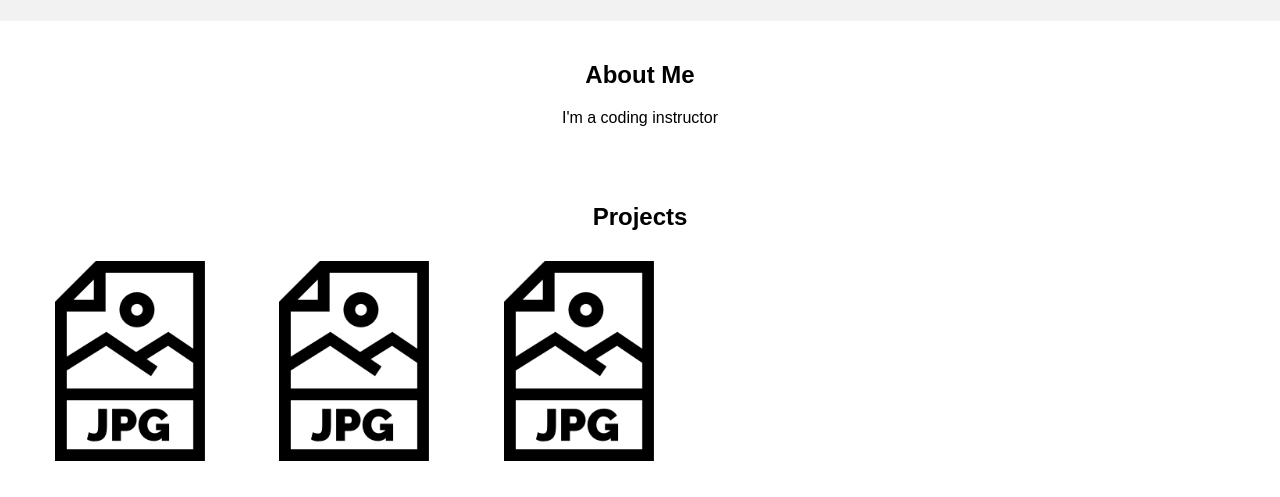
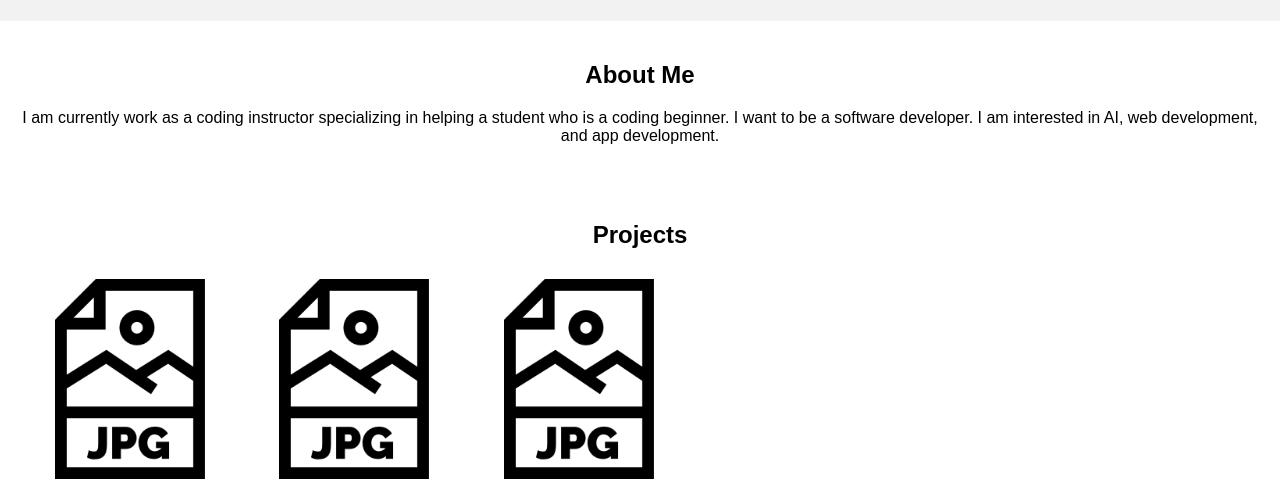
Before and after one commit to JJH0327/test.github.io, a plain HTML site: page index.html in a window 1280 px wide. Shown: the part 303-800 px from the top of the page. Drawn offline with Linux system fonts and the light colour scheme.

Commit message:
Update index.html

```diff
--- a/index.html
+++ b/index.html
@@ -64,7 +64,8 @@
 
   <section>
     <h2>About Me</h2>
-    <p>I'm a coding instructor </p>
+    <p>I am currently work as a coding instructor specializing in helping a student who is a coding beginner.
+      I want to be a software developer.  I am interested in AI, web development, and app development.</p>
   </section>
 
   <section>
```
